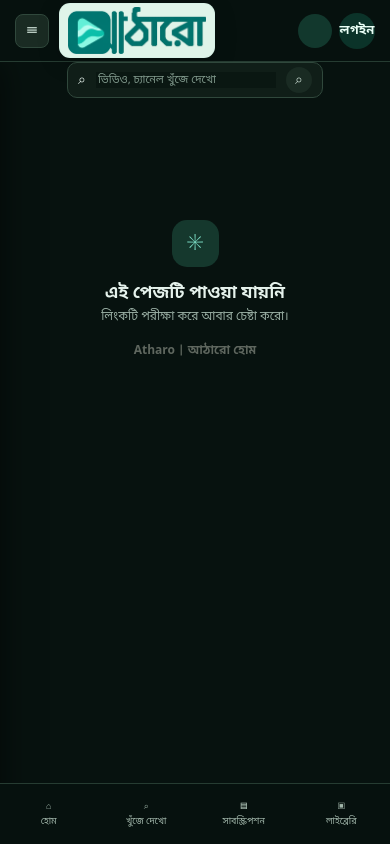
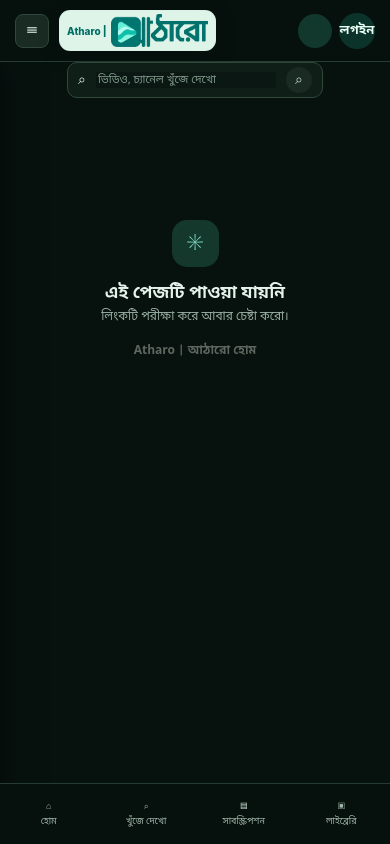
Before and after one commit to naughty1818/test2, a website: page public/index.html in a window 390 px wide. Drawn offline with nearby package versions, Linux system fonts and the light colour scheme; no server answers.

Commit message:
Show bilingual Atharo wordmark in header

```diff
--- a/public/clipnest.css
+++ b/public/clipnest.css
@@ -748,8 +748,9 @@ body { color:var(--foreground); }
 button:focus-visible,a:focus-visible,input:focus-visible,textarea:focus-visible { outline-color:#20c2a288; }
 ::selection { background:#16b89b55; color:#f0fff9; }
 .topbar { background:rgba(7,18,15,.96); border-bottom-color:var(--border); }
-.brand-lockup { gap:0; padding:4px 10px; border:1px solid #b7e9d933; border-radius:13px; background:#dff4e9; box-shadow:0 5px 22px #0003; }
-.brand-logo { display:block; width:164px; height:auto; max-height:56px; object-fit:contain; }
+.brand-lockup { gap:5px; padding:4px 8px; border:1px solid #b7e9d933; border-radius:13px; background:#dff4e9; box-shadow:0 5px 22px #0003; }
+.brand-latin { color:#006e64; font:800 12px/1 Inter,system-ui,sans-serif; white-space:nowrap; }
+.brand-logo { display:block; width:130px; height:auto; max-height:45px; object-fit:contain; }
 .top-search,.account-toggle,.account-menu,.console-tabs { background:#101e18; border-color:var(--border); color:var(--foreground); }
 .top-search:focus-within { border-color:#248f78; box-shadow:0 0 0 3px #16b89b22; }
 .top-search input,.search-large input,.form-field input,.form-field textarea,.form-field select,.comment-form textarea,.playlist-create-form>input,.console-form .form-field input,.console-form .form-field select,.console-form .form-field textarea { background:#0a1712; color:#e5f2ec; border-color:#2b4338; }
@@ -856,8 +857,9 @@ button:focus-visible,a:focus-visible,input:focus-visible,textarea:focus-visible
 .sponsored-cta { color:#05221a; background:#21c5a3; }
 .toast-error { border-color:#6a3932 !important; color:#ffd5cc !important; background:#301b18 !important; }
 @media (max-width:760px) {
-  .brand-logo { width:138px; max-height:47px; }
-  .brand-lockup { padding:3px 8px; border-radius:11px; }
+  .brand-logo { width:97px; max-height:34px; }
+  .brand-latin { font-size:10px; }
+  .brand-lockup { gap:4px; padding:3px 7px; border-radius:11px; }
   .top-search { background:#101e18; border-color:#30483c; }
   .sidebar { background:#091510; box-shadow:12px 0 32px #0008; }
   .mobile-bottom-nav { border-color:var(--border); background:rgba(7,18,15,.97); }
--- a/public/index.html
+++ b/public/index.html
@@ -14,6 +14,7 @@
     <header class="topbar">
       <button class="icon-button mobile-menu-trigger" id="mobileToggle" type="button" aria-expanded="false" aria-controls="sidebar" aria-label="মেনু খুলুন">☰</button>
       <a href="/" data-route class="brand-lockup" aria-label="Atharo | আঠারো হোম">
+        <span class="brand-latin">Atharo |</span>
         <img class="brand-logo" src="/assets/atharo-logo.png" alt="Atharo | আঠারো">
       </a>
       <form class="top-search" id="searchForm" role="search">
```
